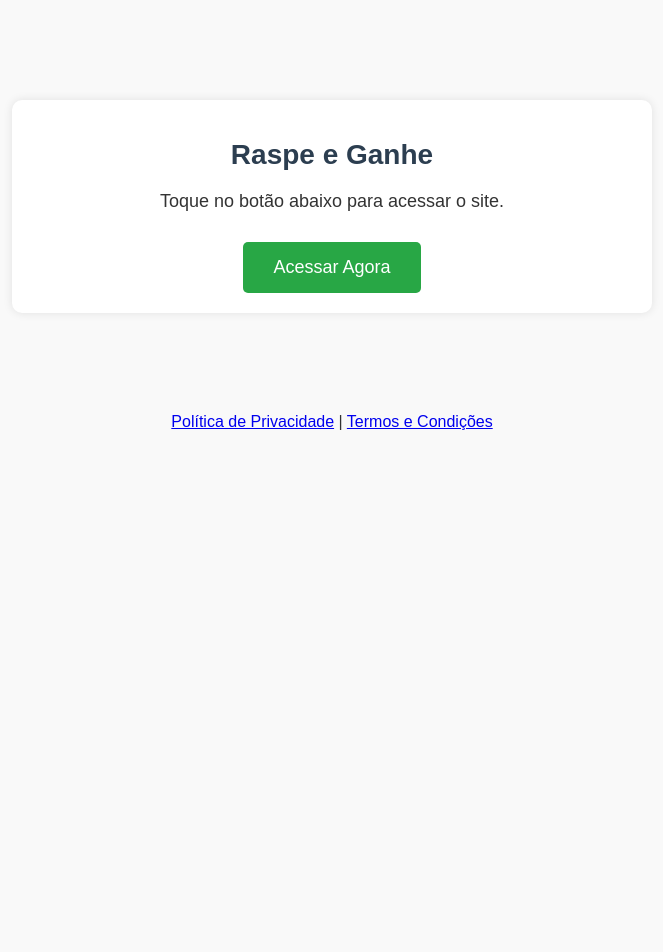
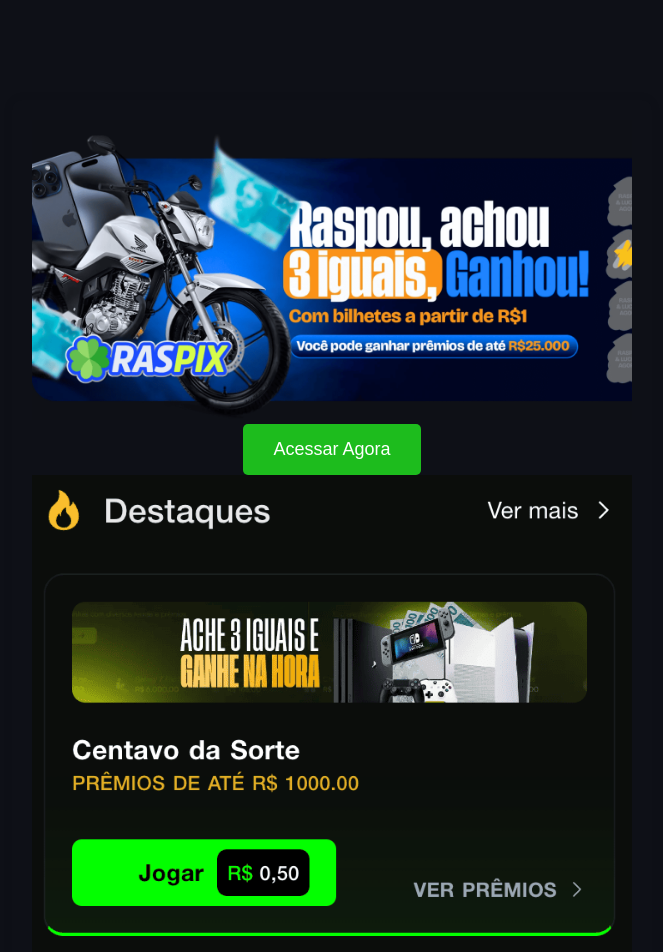
Before and after one commit to onomadeglobal/raspadinha-luis, a plain HTML site: page index.html in a window 1280 px wide. Shown: the top 952 px of the page, without its empty margins (308-971 px from the left). Before the commit the page ends 800 px from the top, so only its background shows below. Drawn offline with Linux system fonts and the light colour scheme.

Commit message:
Add files via upload

```diff
--- a/index.html
+++ b/index.html
@@ -8,7 +8,7 @@
   <style>
     body {
       font-family: Arial, sans-serif;
-      background: #f9f9f9;
+      background: #0e1017;
       margin: 0;
       padding: 0;
       text-align: center;
@@ -19,7 +19,7 @@
       max-width: 600px;
       margin: 100px auto;
       padding: 20px;
-      background: white;
+      background: #0e1017;
       border-radius: 10px;
       box-shadow: 0 0 10px rgba(0,0,0,0.1);
     }
@@ -40,7 +40,7 @@
       padding: 15px 30px;
       font-size: 18px;
       color: white;
-      background-color: #28a745;
+      background-color: #1dbc1d;
       text-decoration: none;
       border-radius: 5px;
       transition: background-color 0.3s ease;
@@ -99,12 +99,18 @@
 
 
   <div class="container">
-    <h1>Raspe e Ganhe</h1>
-    <p>Toque no botão abaixo para acessar o site.</p>
+    <img src="banner.png" width="100%" />
+
     <a href="https://link.jogodacobra.info/" class="btn">Acessar Agora</a>
+
+    <a href="https://link.jogodacobra.info/">
+
+     <img src="print.png" width="100%" />
+    </a>
+
   </div>
 <footer>
-  <a href="#">Política de Privacidade</a> | <a href="#">Termos e Condições</a>
+  <a style="color:#fff;" href="#">Política de Privacidade</a> | <a style="color:#fff;" href="#">Termos e Condições</a>
   </footer>
 </body>
 </html>
```
Also changed, not shown: banner.png (added), print.png (added), 1 other file.
